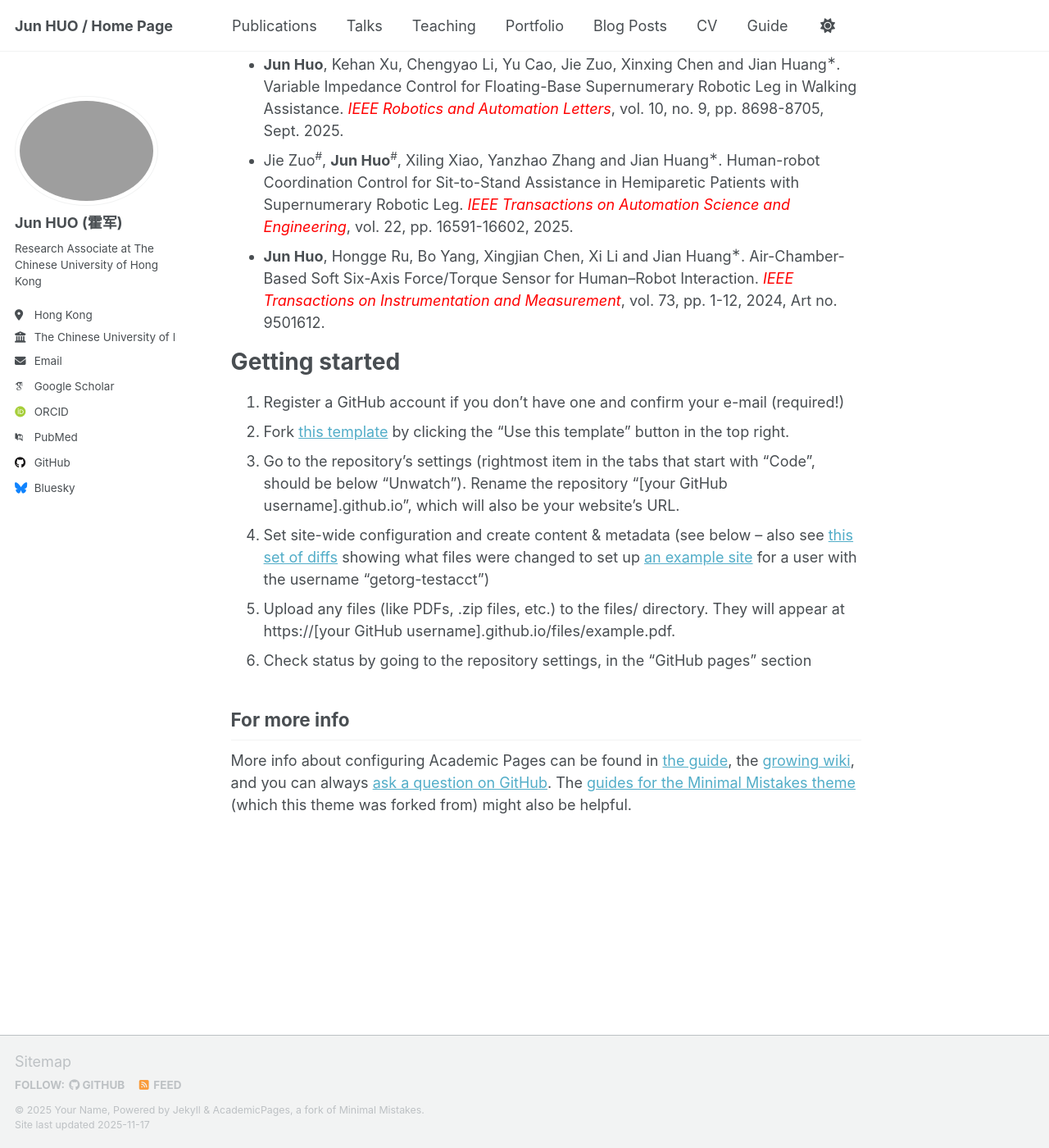
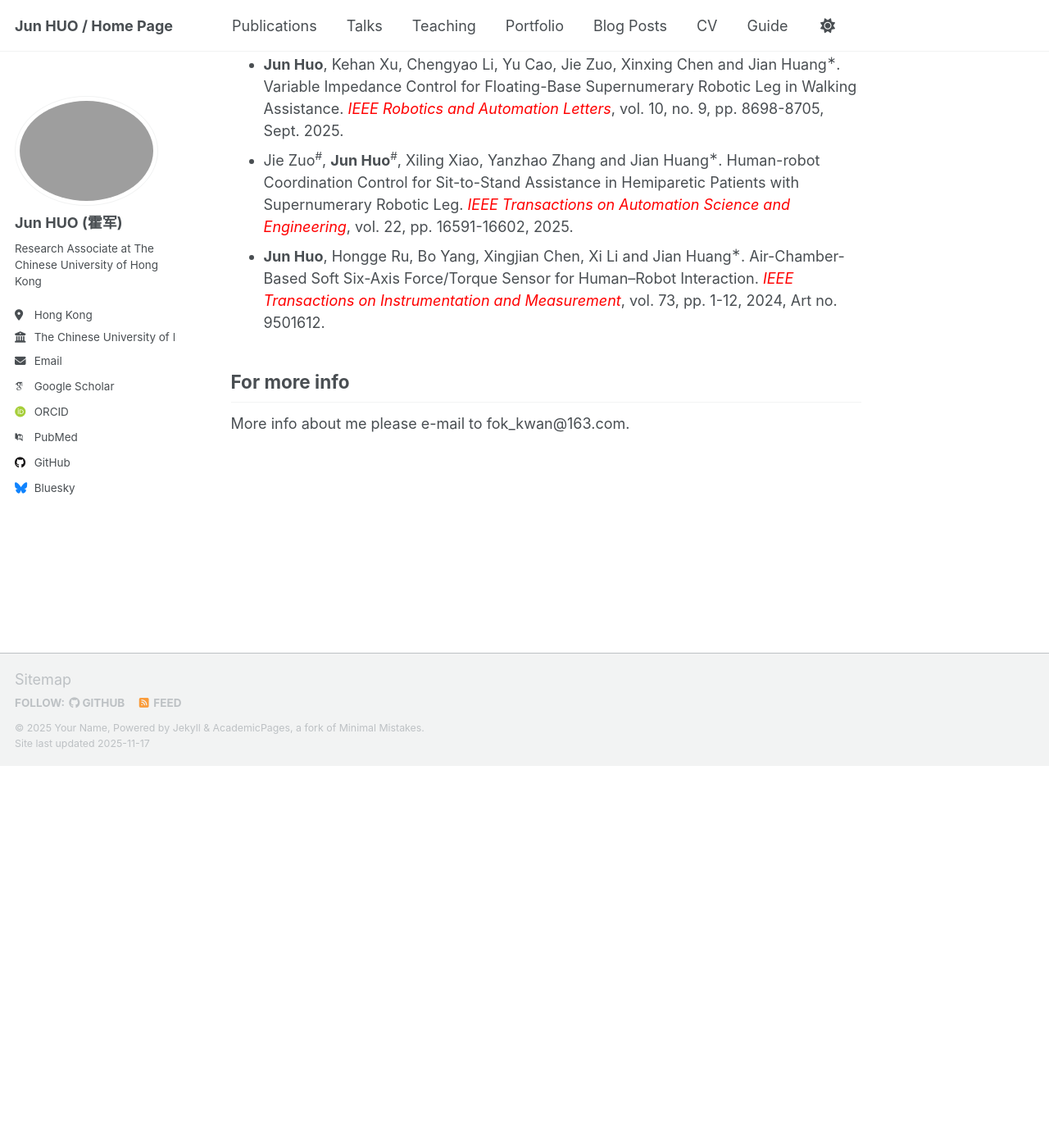
Before and after one commit to FokKwan/huojun.github.io, a Jekyll site: the page built from _pages/about.md, in a window 1280 px wide and 1400 px high, scrolled down 581 px. Shown: the whole window at 82% size. Built offline with Jekyll 4.4.1, drawn with Linux system fonts in a browser that asks for light colours; some web fonts are replaced; a script that is not in the unit is left out; after the commit the page ends 1515 px from its top, so only the background shows below that.

Commit message:
Update about.md

```diff
--- a/_pages/about.md
+++ b/_pages/about.md
@@ -19,17 +19,10 @@ Some featured works are selected as follows:
 - Jie Zuo<sup>#</sup>, **Jun Huo**<sup>#</sup>, Xiling Xiao, Yanzhao Zhang and Jian Huang<sup>∗</sup>. Human-robot Coordination Control for Sit-to-Stand Assistance in Hemiparetic Patients with Supernumerary Robotic Leg. <span style="color:red;">*IEEE Transactions on Automation Science and Engineering*</span>, vol. 22, pp. 16591-16602, 2025.
 - **Jun Huo**, Hongge Ru, Bo Yang, Xingjian Chen, Xi Li and Jian Huang<sup>∗</sup>. Air-Chamber-Based Soft Six-Axis Force/Torque Sensor for Human–Robot Interaction. <span style="color:red;">*IEEE Transactions on Instrumentation and Measurement*</span>, vol. 73, pp. 1-12, 2024, Art no. 9501612.
 
-Getting started
-======
-1. Register a GitHub account if you don't have one and confirm your e-mail (required!)
-1. Fork [this template](https://github.com/academicpages/academicpages.github.io) by clicking the "Use this template" button in the top right.
-1. Go to the repository's settings (rightmost item in the tabs that start with "Code", should be below "Unwatch"). Rename the repository "[your GitHub username].github.io", which will also be your website's URL.
-1. Set site-wide configuration and create content & metadata (see below -- also see [this set of diffs](https://archive.is/3TPas) showing what files were changed to set up [an example site](https://getorg-testacct.github.io) for a user with the username "getorg-testacct")
-1. Upload any files (like PDFs, .zip files, etc.) to the files/ directory. They will appear at https://[your GitHub username].github.io/files/example.pdf.
-1. Check status by going to the repository settings, in the "GitHub pages" section
+
 
 
 
 For more info
 ------
-More info about configuring Academic Pages can be found in [the guide](https://academicpages.github.io/markdown/), the [growing wiki](https://github.com/academicpages/academicpages.github.io/wiki), and you can always [ask a question on GitHub](https://github.com/academicpages/academicpages.github.io/discussions). The [guides for the Minimal Mistakes theme](https://mmistakes.github.io/minimal-mistakes/docs/configuration/) (which this theme was forked from) might also be helpful.
+More info about me please e-mail to fok_kwan@163.com.
```
